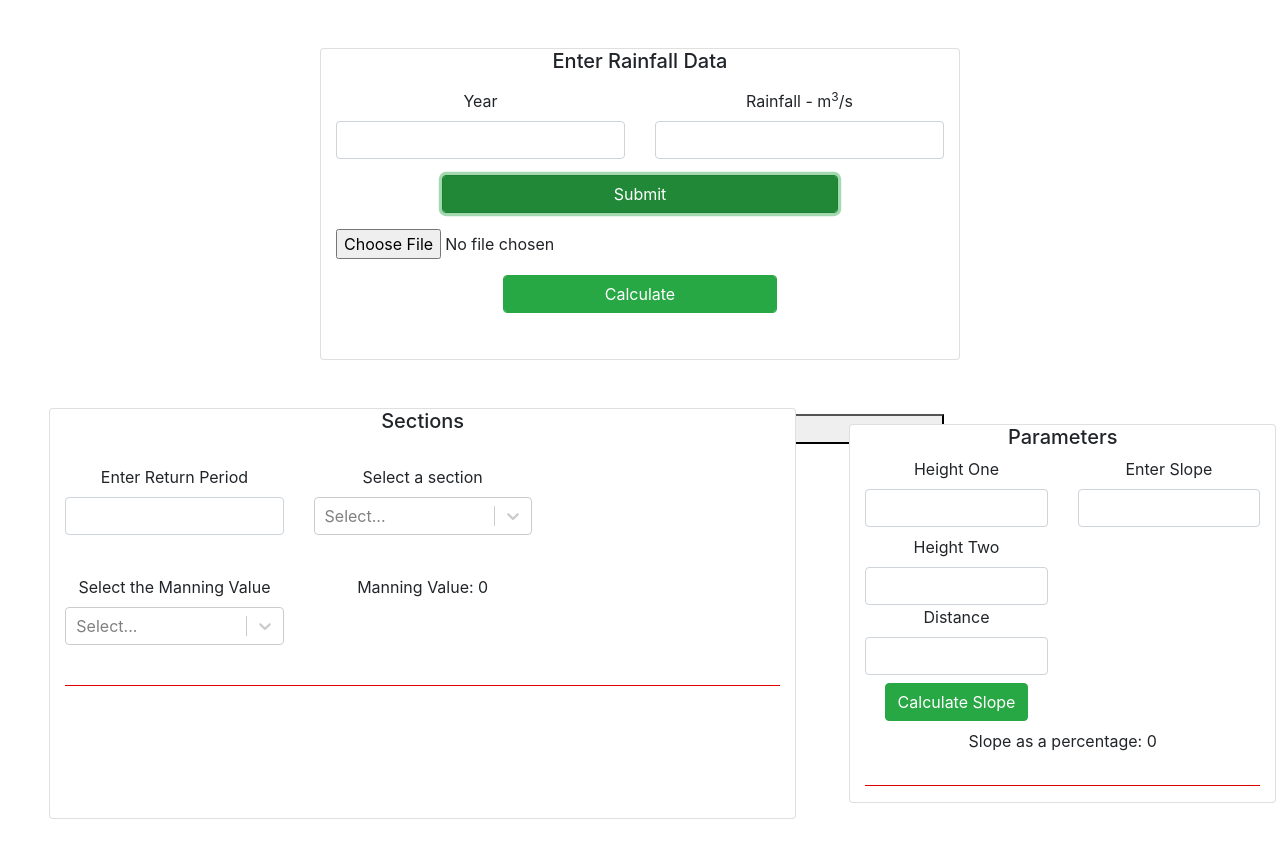
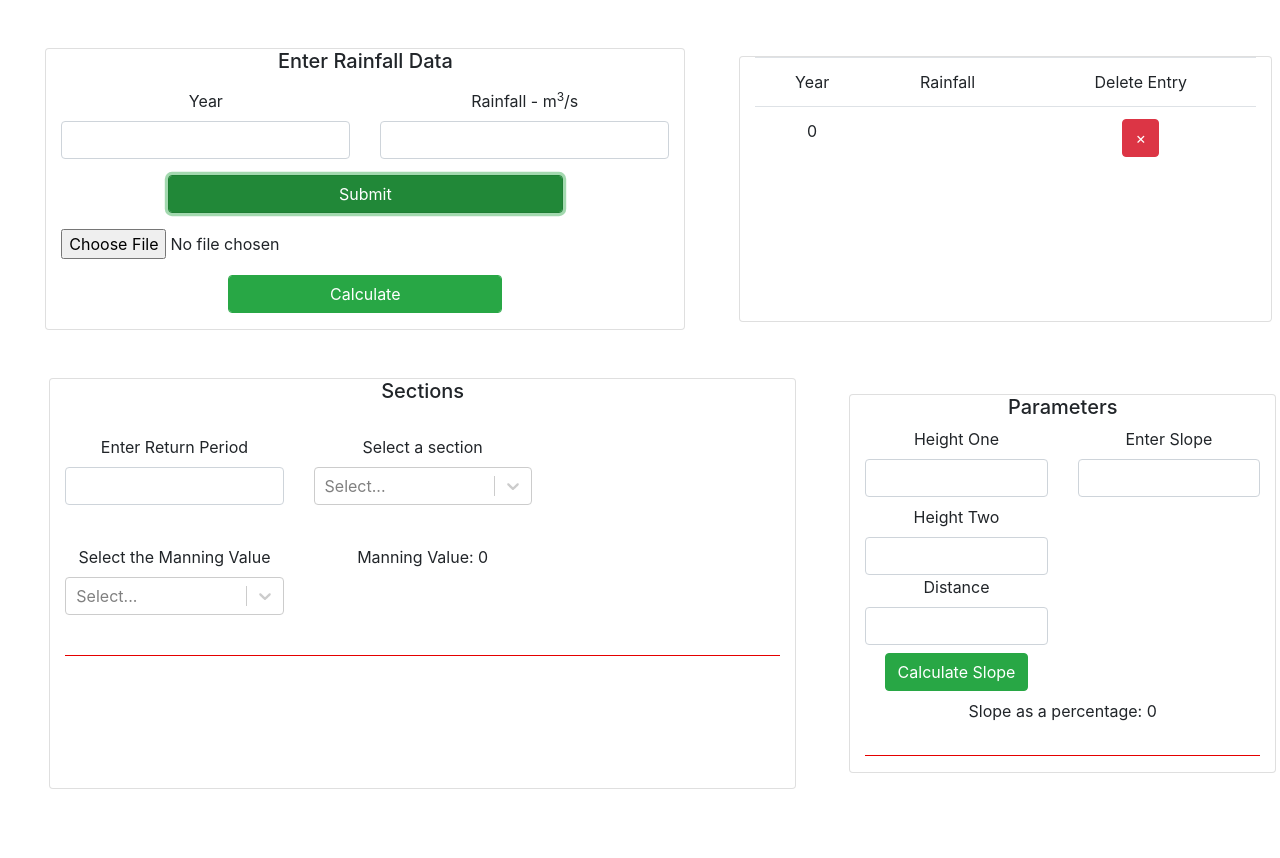
Before and after one commit to Sanqqara/brain-vicky-civil, a React (Create React App) app in the folder client/: page / in a window 1280 px wide. Both pictures are taken after a click on the button "Submit". Shown: the top 858 px of the page. After the commit the page ends 837 px from the top, so only its background shows below. Built offline with nearby package versions, Linux system fonts and the light colour scheme.

Commit message:
render rainfall data

```diff
--- a/client/src/components/home.js
+++ b/client/src/components/home.js
@@ -125,9 +125,15 @@ export class Home extends Component {
     }
 
     test = () => {
-        axios.get("/api/test")
+        axios.post("/api/test", { "test": "Hello World", "Timothy": "Sankara" })
             // .then(response => this.setState({ message: response }))
-            .then(response => console.log(response))
+            .then(response => console.log(response.data))
+    }
+
+    test2 = () => {
+        this.state.rainfallData.map((data) => {
+            console.log(data)
+        })
     }
 
     calcuateQ = () => {
@@ -351,8 +357,40 @@ export class Home extends Component {
                             {/* </div> */}
                         </div>
 
-                        <button onClick={this.test}>Test</button>
+                        {/* <button onClick={this.test}>Test</button>
+                        <button onClick={this.test2}>Test2</button> */}
 
+                    </div>
+                    <div className="col-5 m-2 card">
+                        <table className="table">
+                            <thead>
+                                <tr>
+                                    <td>Year</td>
+                                    <td>Rainfall</td>
+                                    <td>Delete Entry</td>
+                                </tr>
+                            </thead>
+                            {this.state.rainfallData.map((data, index) => (
+                                <tbody key={index}>
+                                    <tr>
+                                        <td>{Object.keys(data)}</td>
+                                        <td>{Object.values(data)}</td>
+                                        <td>
+                                            <button className="btn btn-danger"
+                                                onClick={(e) => {
+                                                    this.setState({
+                                                        rainfallData: this.state.rainfallData.filter(function (rainData) {
+                                                            return rainData !== data
+                                                        })
+                                                    })
+                                                }}
+                                            >&#xd7;
+                                            </button>
+                                        </td>
+                                    </tr>
+                                </tbody>
+                            ))}
+                        </table>
                     </div>
                 </div>
 
```
Also changed, not shown: 1 other file (tests, documents, lock files or other folders).
